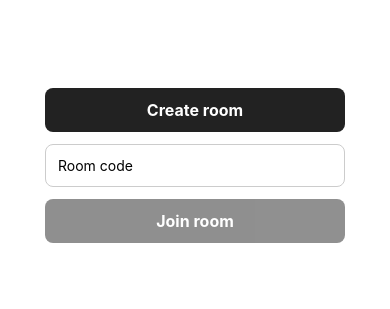
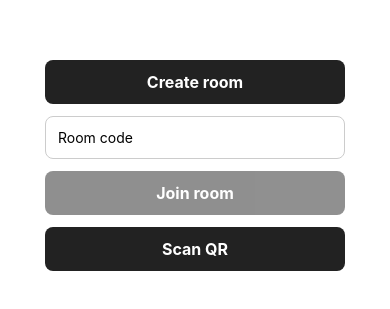
Before and after one commit to dmko1610/tic-tac-toe-client, a React Native app: screen / in a window 390 px wide. Shown: the part 257-566 px from the top of the page. Built offline with nearby package versions, Linux system fonts and the light colour scheme; no server answers.

Commit message:
Add qr code scanner

```diff
--- a/package.json
+++ b/package.json
@@ -5,6 +5,7 @@
   "dependencies": {
     "@react-native-async-storage/async-storage": "2.2.0",
     "expo": "~57.0.16",
+    "expo-camera": "~57.0.4",
     "expo-constants": "~57.0.14",
     "expo-linking": "~57.0.7",
     "expo-router": "^57.0.16",
@@ -13,6 +14,7 @@
     "react-dom": "19.2.3",
     "react-native": "0.86.2",
     "react-native-gesture-handler": "~2.32.0",
+    "react-native-qrcode-svg": "^6.3.21",
     "react-native-safe-area-context": "~5.7.0",
     "react-native-screens": "~4.26.0",
     "socket.io-client": "^4.8.3"
--- /dev/null
+++ b/src/components/RoomQrCode.tsx
@@ -0,0 +1,10 @@
+import QRCode from "react-native-qrcode-svg";
+import { createRoomQrValue } from "../helpers/roomQr";
+
+type Props = {
+  roomCode: string;
+};
+
+export function RoomQrCode({ roomCode }: Props) {
+  return <QRCode value={createRoomQrValue(roomCode)} size={120} />;
+}
--- /dev/null
+++ b/src/helpers/roomQr.ts
@@ -0,0 +1,10 @@
+const ROOM_QR_PREFIX = "tictactoe://join/";
+
+export function createRoomQrValue(roomCode: string) {
+  return `${ROOM_QR_PREFIX}${roomCode}`;
+}
+
+export function parseRoomQrValue(value: string) {
+  const match = value.match(/^tictactoe:\/\/join\/(\d{6})$/);
+  return match?.[1] ?? null;
+}
--- a/src/screens/GameScreen.tsx
+++ b/src/screens/GameScreen.tsx
@@ -1,6 +1,7 @@
 import { Pressable, StyleSheet, Text, View } from "react-native";
 import { socket } from "../services/socket";
 import { GameState, PlayerSymbol } from "../types/game";
+import { RoomQrCode } from "../components/RoomQrCode";
 
 interface Props {
   playerId: string;
@@ -41,6 +42,7 @@ export function GameScreen({ playerId, symbol, state, onLeave }: Props) {
   return (
     <View style={styles.wrapper}>
       <View style={styles.container}>
+        <RoomQrCode roomCode={state.roomCode} />
         <View style={styles.roomHeader}>
           <Text style={styles.roomLabel}>Share this room code</Text>
           <Text selectable style={styles.roomCode}>
--- a/src/screens/HomeScreen.tsx
+++ b/src/screens/HomeScreen.tsx
@@ -11,11 +11,14 @@ import {
 import { GameState, PlayerSymbol } from "../types/game";
 import { GameScreen } from "./GameScreen";
 import { usePlayerId } from "../hooks/usePlayerId";
+import { ScanRoomScreen } from "./ScanRoomScreen";
 
 export function HomeScreen() {
   const [roomCode, setRoomCode] = useState("");
   const [gameState, setGameState] = useState<GameState | null>(null);
   const [symbol, setSymbol] = useState<PlayerSymbol | null>(null);
+  const [isScanning, setIsScanning] = useState(false);
+
   const normalizedRoomCode = roomCode.trim();
   const canJoinRoom = normalizedRoomCode.length === 6;
 
@@ -113,6 +116,21 @@ export function HomeScreen() {
     );
   }
 
+  if (isScanning) {
+    return (
+      <ScanRoomScreen
+        onCancel={() => setIsScanning(false)}
+        onRoomScanned={(scannedRoomCode) => {
+          setIsScanning(false);
+          socket.emit("join_room", {
+            playerId,
+            roomCode: scannedRoomCode
+          });
+        }}
+      />
+    );
+  }
+
   return (
     <View style={styles.container}>
       <Pressable onPress={createRoom} style={styles.actionButton}>
@@ -122,7 +140,9 @@ export function HomeScreen() {
       <TextInput
         placeholder="Room code"
         value={roomCode}
-        onChangeText={(value) => setRoomCode(value.replace(/\D/g, "").slice(0, 6))}
+        onChangeText={(value) =>
+          setRoomCode(value.replace(/\D/g, "").slice(0, 6))
+        }
         keyboardType="number-pad"
         maxLength={6}
         style={styles.input}
@@ -137,6 +157,13 @@ export function HomeScreen() {
         ]}
       >
         <Text style={styles.actionButtonText}>Join room</Text>
+      </Pressable>
+
+      <Pressable
+        onPress={() => setIsScanning(true)}
+        style={styles.actionButton}
+      >
+        <Text style={styles.actionButtonText}>Scan QR</Text>
       </Pressable>
     </View>
   );
--- /dev/null
+++ b/src/screens/ScanRoomScreen.tsx
@@ -0,0 +1,127 @@
+import { CameraView, useCameraPermissions } from "expo-camera";
+import { Pressable, StyleSheet, Text, View } from "react-native";
+import { parseRoomQrValue } from "../helpers/roomQr";
+
+type Props = {
+  onRoomScanned: (roomCode: string) => void;
+  onCancel: () => void;
+};
+
+export function ScanRoomScreen({ onRoomScanned, onCancel }: Props) {
+  const [permission, requestPermission] = useCameraPermissions();
+
+  if (!permission) {
+    return (
+      <View style={styles.centerContainer}>
+        <Text style={styles.statusText}>Checking camera permissions...</Text>
+      </View>
+    );
+  }
+
+  if (!permission.granted) {
+    return (
+      <View style={styles.centerContainer}>
+        <Text style={styles.title}>Camera permission</Text>
+        <Text style={styles.description}>
+          Camera access is needed to scan room QR codes
+        </Text>
+        <Pressable style={styles.actionButton} onPress={requestPermission}>
+          <Text style={styles.actionButtonText}>Allow camera</Text>
+        </Pressable>
+        <Pressable style={styles.secondaryButton} onPress={onCancel}>
+          <Text style={styles.secondaryButtonText}>Cancel</Text>
+        </Pressable>
+      </View>
+    );
+  }
+
+  return (
+    <View style={styles.wrapper}>
+      <CameraView
+        style={StyleSheet.absoluteFill}
+        barcodeScannerSettings={{ barcodeTypes: ["qr"] }}
+        onBarcodeScanned={({ data }) => {
+          const roomCode = parseRoomQrValue(data);
+
+          if (roomCode) {
+            onRoomScanned(roomCode);
+          }
+        }}
+      />
+      <View style={styles.overlay}>
+        <Text style={styles.scanTitle}>Scan room QR</Text>
+
+        <View style={styles.scanFrame}>
+          <View style={[styles.corner, styles.topLeft]} />
+          <View style={[styles.corner, styles.topRight]} />
+          <View style={[styles.corner, styles.bottomLeft]} />
+          <View style={[styles.corner, styles.bottomRight]} />
+        </View>
+
+        <Text style={styles.scanHint}>
+          Point your camera at the host's room code
+        </Text>
+      </View>
+
+      <View style={styles.footer}>
+        <Pressable style={styles.actionButton} onPress={onCancel}>
+          <Text style={styles.actionButtonText}>Cancel</Text>
+        </Pressable>
+      </View>
+    </View>
+  );
+}
+
+const FRAME_SIZE = 300;
+
+const styles = StyleSheet.create({
+  centerContainer: {
+    flex: 1,
+    alignItems: "center",
+    justifyContent: "center",
+    padding: 24,
+    gap: 12,
+    backgroundColor: "#fff"
+  },
+  wrapper: { flex: 1, backgroundColor: "#000" },
+  title: { fontSize: 24, fontWeight: "700", textAlign: "center" },
+  description: { width: 300, fontSize: 16, textAlign: "center", color: "#555" },
+  statusText: { fontSize: 16, color: "#555" },
+  overlay: {
+    flex: 1,
+    alignItems: "center",
+    justifyContent: "center",
+    padding: 24,
+    gap: 24
+  },
+  scanTitle: { color: "#fff", fontSize: 28, fontWeight: "800" },
+  scanHint: { width: 300, color: "#fff", fontSize: 16, textAlign: "center" },
+  scanFrame: { width: FRAME_SIZE, height: FRAME_SIZE },
+  corner: { position: "absolute", width: 44, height: 44, borderColor: "#fff" },
+  topLeft: { top: 0, left: 0, borderTopWidth: 5, borderLeftWidth: 5 },
+  topRight: { top: 0, right: 0, borderTopWidth: 5, borderRightWidth: 5 },
+  bottomLeft: { bottom: 0, left: 0, borderBottomWidth: 5, borderLeftWidth: 5 },
+  bottomRight: {
+    bottom: 0,
+    right: 0,
+    borderRightWidth: 5,
+    borderBottomWidth: 5
+  },
+  footer: { alignItems: "center", padding: 24, paddingBottom: 40 },
+  actionButton: {
+    width: 300,
+    alignItems: "center",
+    justifyContent: "center",
+    paddingVertical: 12,
+    borderRadius: 8,
+    backgroundColor: "#222"
+  },
+  actionButtonText: { color: "#fff", fontSize: 16, fontWeight: "700" },
+  secondaryButton: {
+    width: 300,
+    alignItems: "center",
+    justifyContent: "center",
+    paddingVertical: 12
+  },
+  secondaryButtonText: { color: "#222", fontSize: 16, fontWeight: "700" }
+});
```
Also changed, not shown: 1 other file (tests, documents, lock files or other folders).
